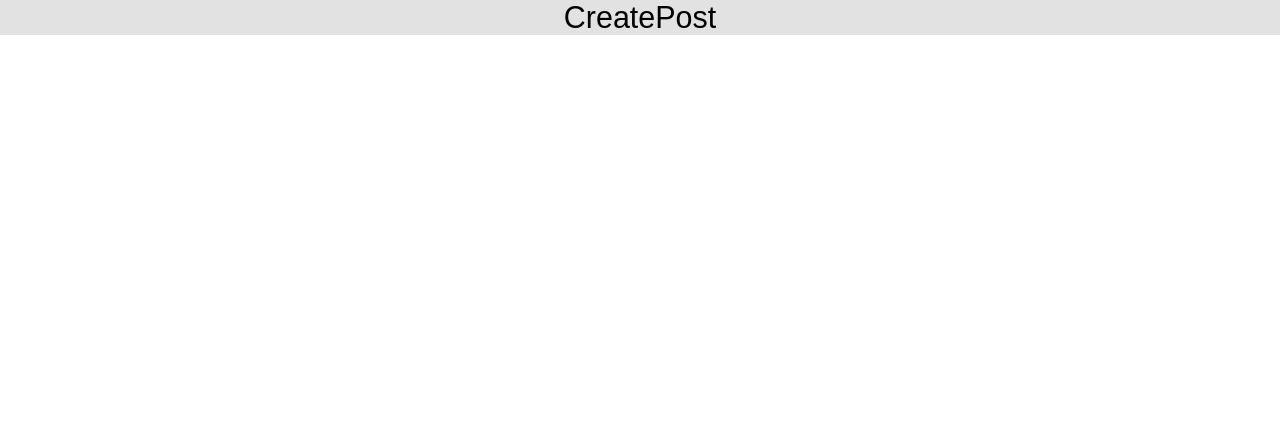
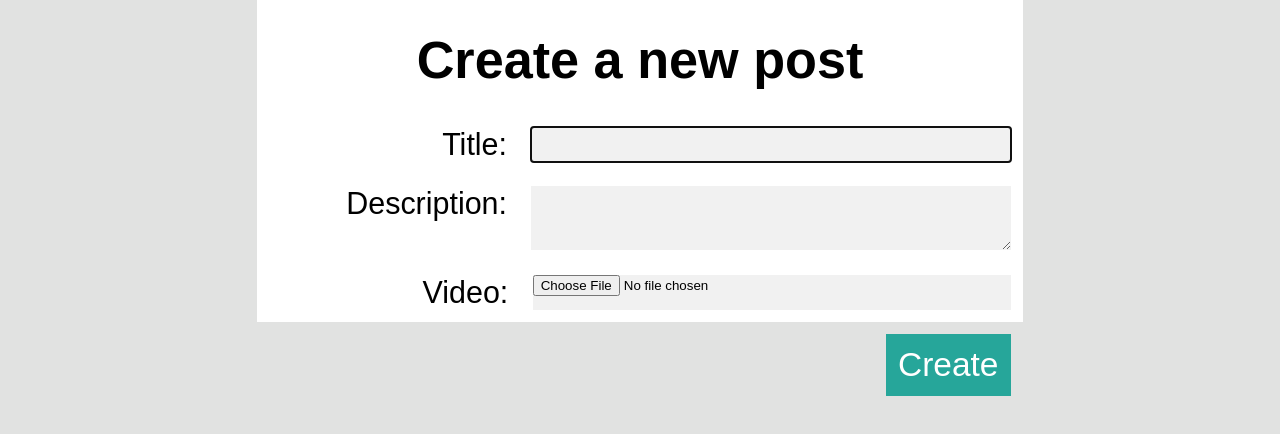
Before and after one commit to peralmq/video-service, a React (Create React App) app in the folder app/: page /create in a window 1280 px wide. Shown: the top 434 px of the page. Built offline with nearby package versions, Linux system fonts and the light colour scheme.

Commit message:
CSS fixes

```diff
--- a/app/src/App.css
+++ b/app/src/App.css
@@ -1,4 +1,5 @@
 .App {
   text-align: center;
   background-color: #E1E2E1;
+  min-height: 40rem;
 }
--- /dev/null
+++ b/app/src/CreatePost.css
@@ -0,0 +1,49 @@
+.CreatePost {
+  background-color: white;
+  margin: 0 auto;
+  width: 25.1428rem;
+}
+
+.CreatePost-header {
+  font-size: 1.7143rem;
+  margin: 0;
+  padding-top: 1rem;
+  text-align: center;
+}
+
+.CreatePost-table {
+  margin: 0.8rem auto;
+}
+
+.CreatePost-row {
+  display: flex;
+  flex: 3;
+}
+
+.CreatePost-label,
+.CreatePost-data,
+.CreatePost-button {
+  margin: 0.4rem;
+}
+
+.CreatePost-label {
+  flex: 1;
+  text-align: right;
+}
+
+.CreatePost-data {
+  background-color: #f1f1f1;
+  border: 0;
+  flex: 2;
+  text-align: left;
+  vertical-align: middle;
+}
+
+.CreatePost-button {
+  background-color: #26A69A;
+  border: 0;
+  color: white;
+  float: right;
+  font-size: 1.1rem;
+  padding: 0.4rem;
+}
--- a/app/src/CreatePost.js
+++ b/app/src/CreatePost.js
@@ -1,9 +1,26 @@
 import React from 'react'
+
+import './CreatePost.css'
 
 function CreatePost() {
   return (
     <div className="CreatePost">
-      CreatePost
+      <h1 className="CreatePost-header">Create a new post</h1>
+      <form className="CreatePost-table">
+        <div className="CreatePost-row">
+          <label className="CreatePost-label" htmlFor="title">Title:</label>
+          <input className="CreatePost-data" id="title" type="text" required maxLength="64" autoFocus/>
+        </div>
+        <div className="CreatePost-row">
+          <label className="CreatePost-label" htmlFor="description">Description:</label>
+          <textarea className="CreatePost-data" id="description" type="text" required maxLength="256" rows="4" />
+        </div>
+        <div className="CreatePost-row">
+          <label className="CreatePost-label" htmlFor="video">Video:</label>
+          <input className="CreatePost-data" id="video" type="file" required />
+        </div>
+        <input className="CreatePost-button" type="submit" value="Create" />
+      </form>
     </div>
   )
 }
--- a/app/src/Post.css
+++ b/app/src/Post.css
@@ -1,3 +1,4 @@
 .Post {
   background-color: #FFFFFF;
+  margin: 0.8rem 0;
 }
--- a/app/src/TextBody.css
+++ b/app/src/TextBody.css
@@ -2,9 +2,10 @@
   position: relative;
 }
 .TextBody-text {
-  text-align: left;
+  margin: 0 0.4rem;
   max-height: 10rem;
   overflow: hidden;
+  text-align: left;
 }
 
 .TextBodyReadMore {
--- a/app/src/Title.css
+++ b/app/src/Title.css
@@ -1,4 +1,5 @@
 .Title {
   font-size: 1.7143rem;
   height: 2.1428rem;
+  margin: 0;
 }
```
